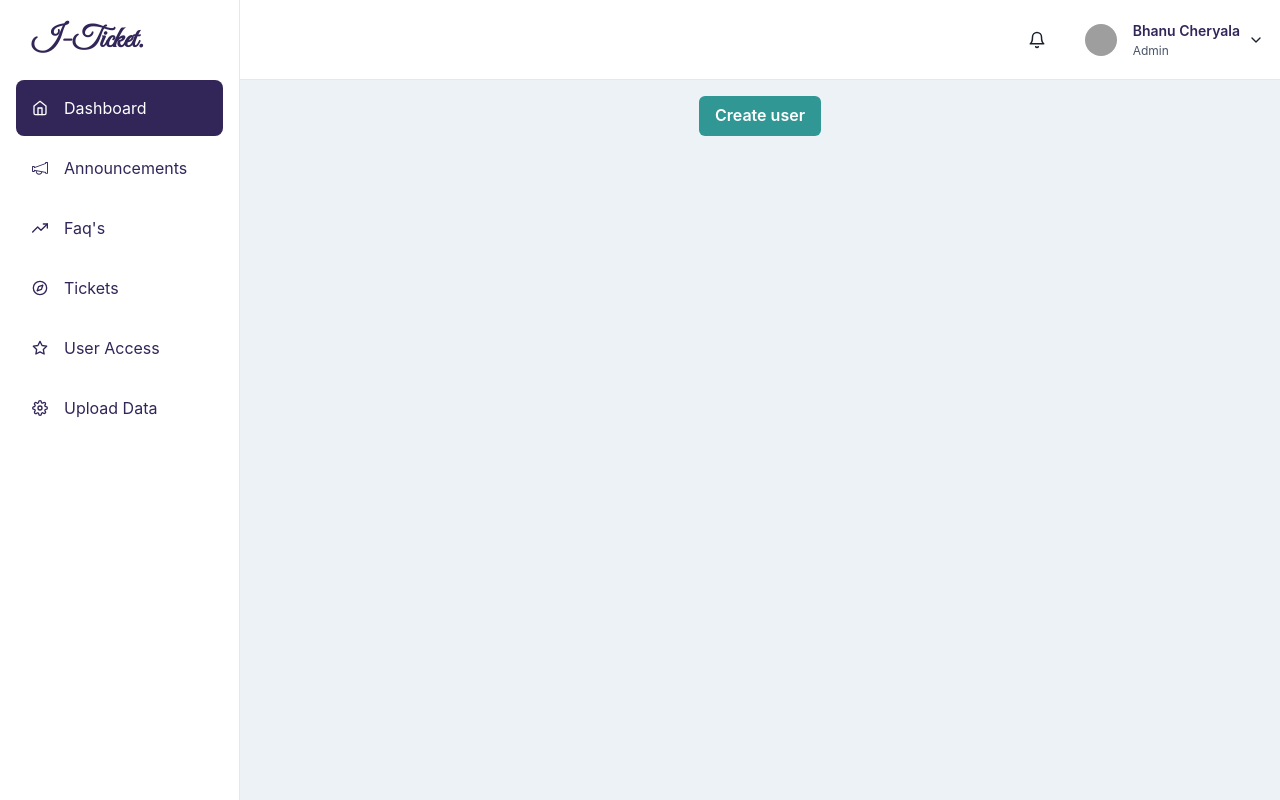
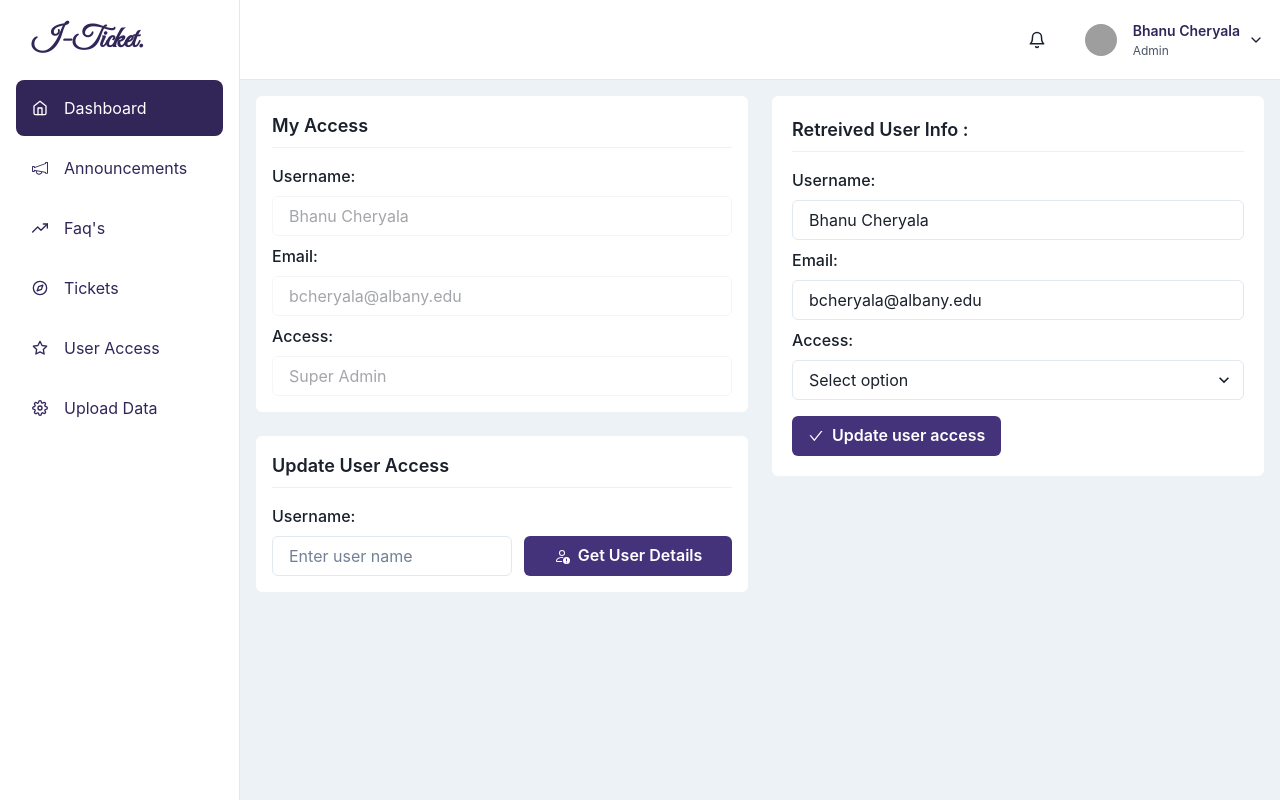
Before and after one commit to Cbhanu12dec/i-ticket, a React (Create React App) app in the folder client/: page /users in a window 1280 px wide. Built offline with nearby package versions, Linux system fonts and the light colour scheme; grey boxes are pictures that could not be loaded.

Commit message:
feat: user access page is done

```diff
--- a/client/src/App.tsx
+++ b/client/src/App.tsx
@@ -9,6 +9,7 @@ import UploadUsers from "./components/users-upload/UploadUsers";
 import UsersTrackingPage from "./components/tickets/UsersTrackingPage";
 import AdminTicketsDashboard from "./components/tickets/AdminTicketsDashboard";
 import Announcement from "./components/announcements/Announcement";
+import Access from "./components/access/Access";
 function App() {
   return (
     <div className="App">
@@ -20,7 +21,7 @@ function App() {
             <Route path="/announcements" element={<Announcement />} />
             <Route path="/tickets" element={<AdminTicketsDashboard />} />
             <Route path="/upload" element={<UploadUsers />} />
-            <Route path="/users" element={<UsersTrackingPage />} />
+            <Route path="/users" element={<Access />} />
           </Routes>
         </Router>
       </Dashboard>
--- /dev/null
+++ b/client/src/components/access/Access.tsx
@@ -0,0 +1,143 @@
+import {
+  Button,
+  Divider,
+  Flex,
+  FormControl,
+  FormLabel,
+  Grid,
+  GridItem,
+  Input,
+  Select,
+  Text,
+} from "@chakra-ui/react";
+import { BsPersonExclamation } from "react-icons/bs";
+import React from "react";
+import { AiOutlineCheck } from "react-icons/ai";
+
+function Access() {
+  return (
+    <Grid templateColumns="repeat(2, 1fr)" gap={6}>
+      <GridItem w="100%">
+        <Flex
+          p="4"
+          bg="white"
+          rounded={"md"}
+          direction={"column"}
+          alignItems={"start"}
+        >
+          {/* <Text
+            fontSize={"xl"}
+            fontWeight={"semibold"}
+            textColor={"purple.800"}
+          >
+            User Access
+          </Text>
+          <Divider my="3" /> */}
+          <Text fontSize={"lg"} fontWeight={"semibold"}>
+            My Access
+          </Text>
+          <Divider my="2" />
+
+          <FormControl mt="2">
+            <FormLabel>Username:</FormLabel>
+            <Input
+              placeholder="username"
+              value={"Bhanu Cheryala"}
+              disabled={true}
+            />
+          </FormControl>
+          <FormControl mt="2">
+            <FormLabel>Email:</FormLabel>
+            <Input
+              placeholder="email"
+              value={"bcheryala@albany.edu"}
+              disabled={true}
+            />
+          </FormControl>
+          <FormControl mt="2">
+            <FormLabel>Access:</FormLabel>
+            <Input placeholder="access" value={"Super Admin"} disabled={true} />
+          </FormControl>
+        </Flex>
+        <Flex
+          mt="6"
+          p="4"
+          bg="white"
+          rounded={"md"}
+          direction={"column"}
+          alignItems={"start"}
+        >
+          <Text fontSize={"lg"} fontWeight={"semibold"}>
+            Update User Access
+          </Text>
+          <Divider my="2" />
+          <Flex w="full" gap={3} alignItems={"end"}>
+            <FormControl mt="2">
+              <FormLabel>Username:</FormLabel>
+              <Input placeholder="Enter user name" />
+            </FormControl>
+            <Button
+              bg="purple.800"
+              color={"white"}
+              _hover={{ bg: "purple.700" }}
+              leftIcon={<BsPersonExclamation />}
+              minW={"52"}
+            >
+              Get User Details
+            </Button>
+          </Flex>
+        </Flex>
+      </GridItem>
+      <GridItem w="100%">
+        <Flex rounded={"md"} padding={"5"} w={"full"} bg="white">
+          {/* <Flex
+            width={"full"}
+            border={"1px solid"}
+            borderStyle={"dashed"}
+            borderColor={"gray.500"}
+            justifyContent={"center"}
+            alignItems={"center"}
+            minH={"64"}
+            rounded={"md"}
+          >
+            <Text> No user data..!</Text>
+          </Flex> */}
+          <Flex direction={"column"} w="full" alignItems={"start"}>
+            <Text fontSize={"lg"} fontWeight={"semibold"}>
+              Retreived User Info :
+            </Text>
+            <Divider my="2" />
+            <FormControl mt="2">
+              <FormLabel>Username:</FormLabel>
+              <Input placeholder="username" value={"Bhanu Cheryala"} />
+            </FormControl>
+            <FormControl mt="2">
+              <FormLabel>Email:</FormLabel>
+              <Input placeholder="email" value={"bcheryala@albany.edu"} />
+            </FormControl>
+            <FormControl mt="2">
+              <FormLabel>Access:</FormLabel>
+              <Select placeholder="Select option">
+                <option value="super-admin">Super Admin</option>
+                <option value="admin">Admin</option>
+                <option value="student">Student</option>
+              </Select>
+            </FormControl>
+            <Button
+              bg="purple.800"
+              color={"white"}
+              mt="4"
+              _hover={{ bg: "purple.700" }}
+              leftIcon={<AiOutlineCheck />}
+              minW={"52"}
+            >
+             Update user access
+            </Button>
+          </Flex>
+        </Flex>
+      </GridItem>
+    </Grid>
+  );
+}
+
+export default Access;
```
